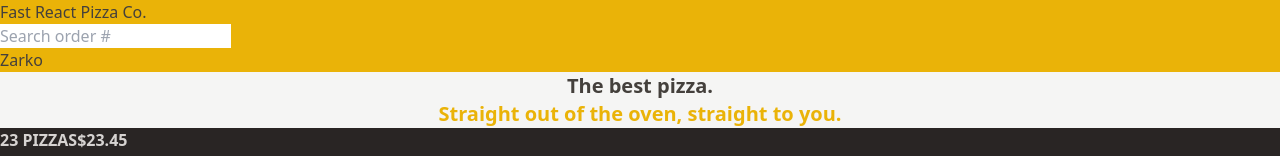
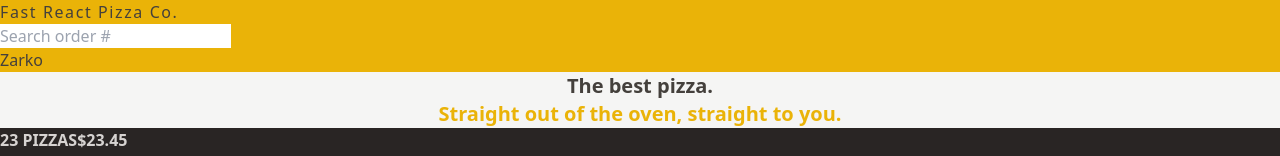
Before and after one commit to SenseiZarkoDukic/fast-react-pizza, a React (Vite) app: page / in a window 1280 px wide. Shown: the top 156 px of the page. Built offline with nearby package versions, Linux system fonts and the light colour scheme.

Commit message:
Add tracking-widest to get letter spacing in the Header Link element of text

```diff
--- a/src/ui/Header.jsx
+++ b/src/ui/Header.jsx
@@ -4,7 +4,9 @@ import SearchOrder from '../features/order/SearchOrder';
 function Header() {
   return (
     <header className="bg-yellow-500">
-      <Link to="/">Fast React Pizza Co.</Link>
+      <Link to="/" className="tracking-widest ">
+        Fast React Pizza Co.
+      </Link>
       <SearchOrder />
       <p>Zarko</p>
     </header>
```
